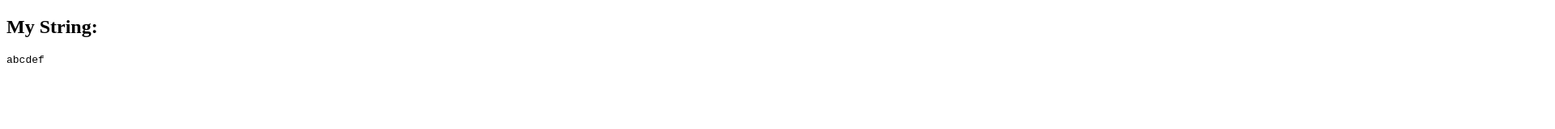
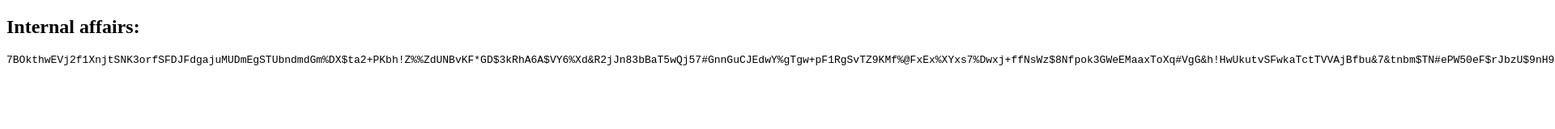
Before and after one commit to ssen-plplol/redesigned-doodle, a plain HTML site: page index.html in a window 1280 px wide. Shown: the top 160 px of the page at 81% size, 1920 px wide, since content can reach past the window. Drawn offline with Linux system fonts and the light colour scheme.

Commit message:
Update index.html

```diff
--- a/index.html
+++ b/index.html
@@ -6,10 +6,10 @@
 </head>
 <body>
 
-<h2>My String:</h2>
+<h2>Internal affairs:</h2>
 
 <pre>
-abcdef
+7BOkthwEVj2f1XnjtSNK3orfSFDJFdgajuMUDmEgSTUbndmdGm%DX$ta2+PKbh!Z%%ZdUNBvKF*GD$3kRhA6A$VY6%Xd&R2jJn83bBaT5wQj57#GnnGuCJEdwY%gTgw+pF1RgSvTZ9KMf%@FxEx%XYxs7%Dwxj+ffNsWz$8Nfpok3GWeEMaaxToXq#VgG&h!HwUkutvSFwkaTctTVVAjBfbu&7&tnbm$TN#ePW50eF$rJbzU$9nH9cngmnugyZO6jM*s@REC=v$PCw1z&xJeXduvfmToVOpxdHh%Bf7FYWuF#B+c8dNh&fuKuH#q*f7z1@mm0Wdz1K@r1=&ZBFYvrOHTm8JDh!8f&Y2eF*TPDbce@Pv@!@+=S6ZPOUbv0SOXNqbAuB*$yXHTvVN3t%nnvP@kDCuKCgog6HY5p3@Eow8&GVJvEbnPt9KMABctq3kf9yT2g1=+BYf0fjynCZcMy8kzd5cQp8K&vw5aX0CTvzp0aj%!qq3%
 </pre>
 
 </body>
```
